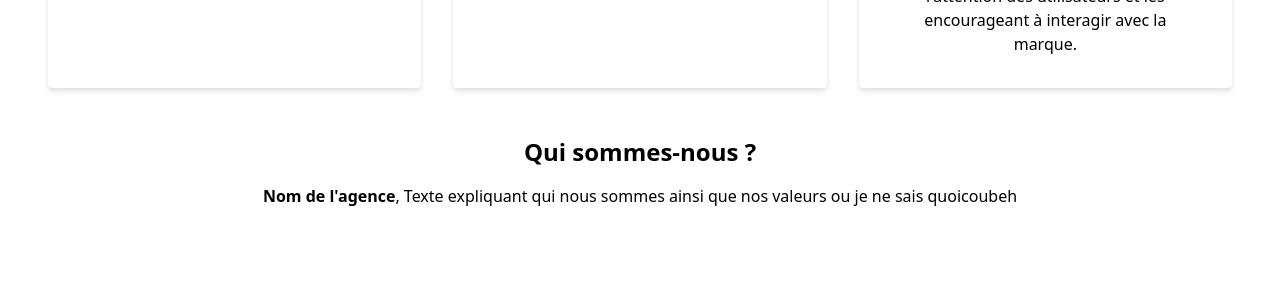
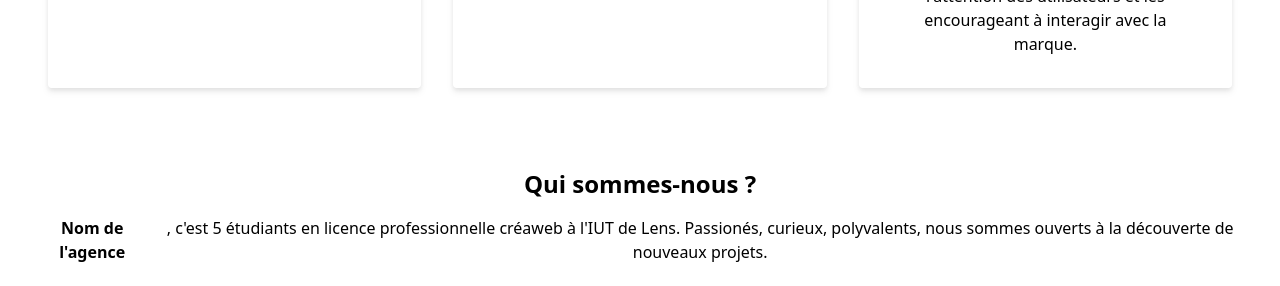
Before and after one commit to quentinhnrt/agence-fdm, a React (Vite) app: page / in a window 1280 px wide. Shown: the part 900-1186 px from the top of the page. Built offline with nearby package versions, Linux system fonts and the light colour scheme.

Commit message:
text modification

```diff
--- a/src/About/About.jsx
+++ b/src/About/About.jsx
@@ -2,9 +2,9 @@ import AboutCard from "./Components/AboutCard";
 
 export default function About() {
     return (
-        <div href="#about">
+        <div className="py-8" href="#about">
             <p className={"flex justify-center text-2xl font-bold my-4"}>Qui sommes-nous ?</p>
-            <p className={"flex text-center justify-center my-4"}><b>Nom de l'agence</b>, Texte expliquant qui nous sommes ainsi que nos valeurs ou je ne sais quoicoubeh</p>
+            <p className={"flex text-center justify-center my-4"}><b>Nom de l'agence</b>, c'est 5 étudiants en licence professionnelle créaweb à l'IUT de Lens. Passionés, curieux, polyvalents, nous sommes ouverts à la découverte de nouveaux projets.</p>
             <div className={"lg:grid lg:grid-cols-3 justify-center "}>
                 <AboutCard image="https://i.pinimg.com/474x/b0/1a/43/b01a43908d262eeb65208eccdf31aac9.jpg" name="Quentin" role="My CEO" />
                 <AboutCard image="https://i.pinimg.com/474x/b0/1a/43/b01a43908d262eeb65208eccdf31aac9.jpg" name="Laurine" role="My CEO" />
```
